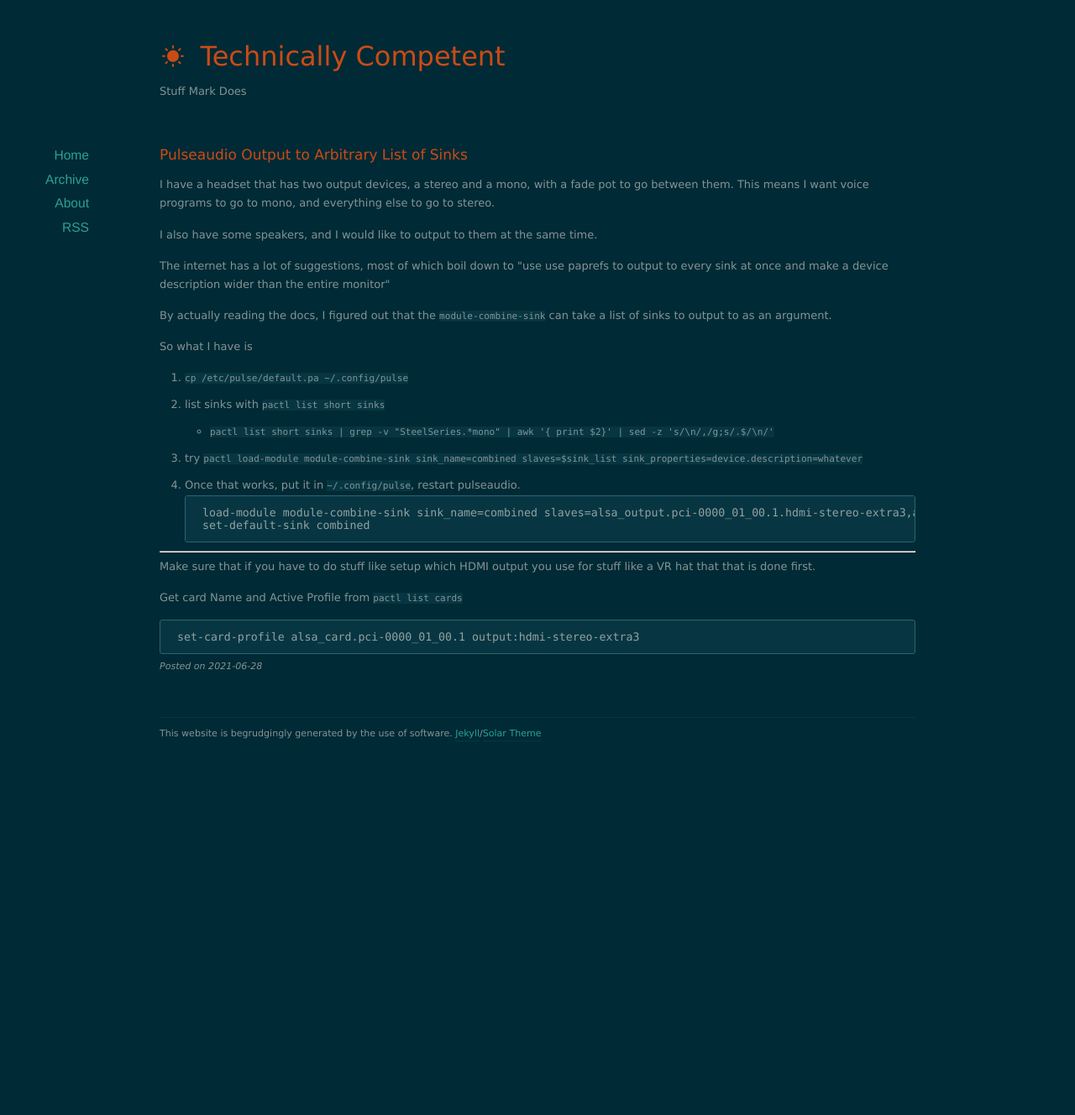
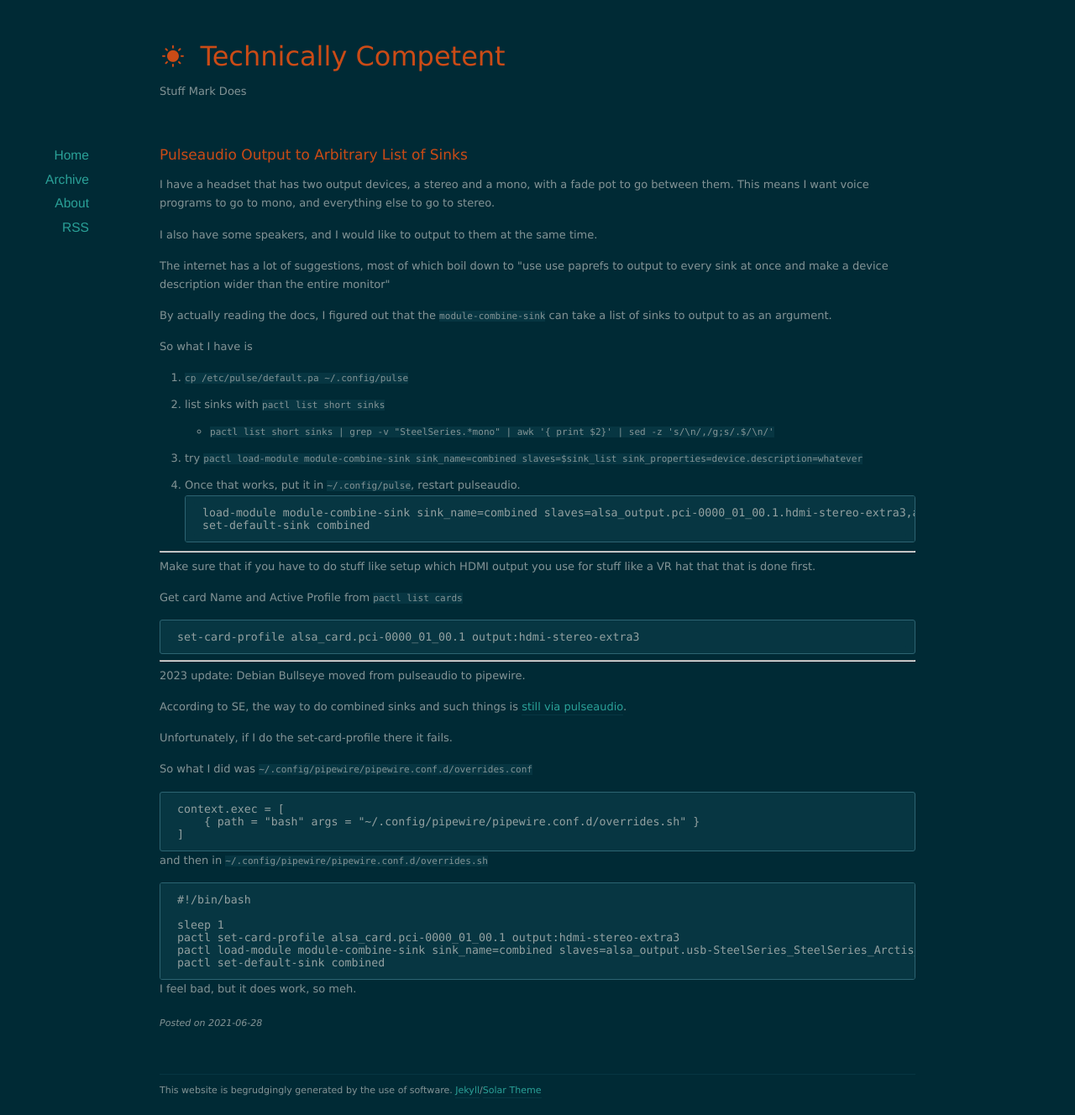
Before and after one commit to mtfurlan/mtfurlan.github.io, a Jekyll site: the page built from _posts/2021-06-28-pulseaudio-combine-arbitrary-sinks.markdown, in a window 1280 px wide. Shown: the whole page at 84% size. Built offline with Jekyll 4.4.1, drawn with Linux system fonts in a browser that asks for light colours; nearby versions of some CDN libraries; before the commit the page ends 904 px from its top, so only the background shows below that.

Commit message:
pulseaudio post update: pipewire edition

````diff
--- a/_posts/2021-06-28-pulseaudio-combine-arbitrary-sinks.markdown
+++ b/_posts/2021-06-28-pulseaudio-combine-arbitrary-sinks.markdown
@@ -38,3 +38,31 @@ Get card Name and Active Profile from
 ```
 set-card-profile alsa_card.pci-0000_01_00.1 output:hdmi-stereo-extra3
 ```
+
+---
+2023 update: Debian Bullseye moved from pulseaudio to pipewire.
+
+According to SE, the way to do combined sinks and such things is
+[still via pulseaudio](https://askubuntu.com/a/1417370).
+
+Unfortunately, if I do the set-card-profile there it fails.
+
+So what I did was
+`~/.config/pipewire/pipewire.conf.d/overrides.conf`
+```
+context.exec = [
+    { path = "bash" args = "~/.config/pipewire/pipewire.conf.d/overrides.sh" }
+]
+```
+
+and then in `~/.config/pipewire/pipewire.conf.d/overrides.sh`
+```
+#!/bin/bash
+
+sleep 1
+pactl set-card-profile alsa_card.pci-0000_01_00.1 output:hdmi-stereo-extra3
+pactl load-module module-combine-sink sink_name=combined slaves=alsa_output.usb-SteelSeries_SteelSeries_Arctis_7-00.stereo-game,alsa_output.pci-0000_00_1f.3.iec958-stereo,alsa_output.pci-0000_01_00.1.hdmi-stereo-extra3 sink_properties=device.description=combined-without-headphone-mono
+pactl set-default-sink combined
+```
+
+I feel bad, but it does work, so meh.
````
